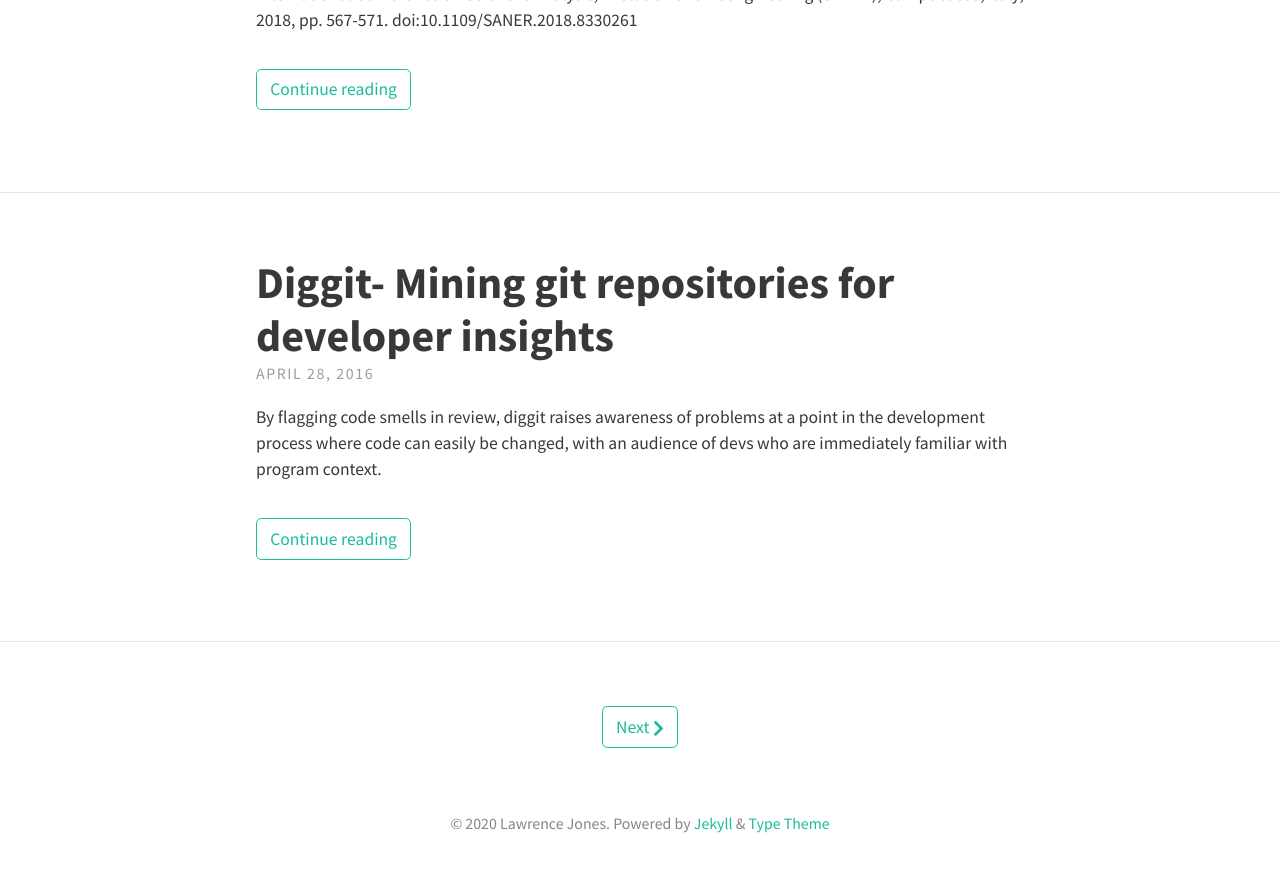
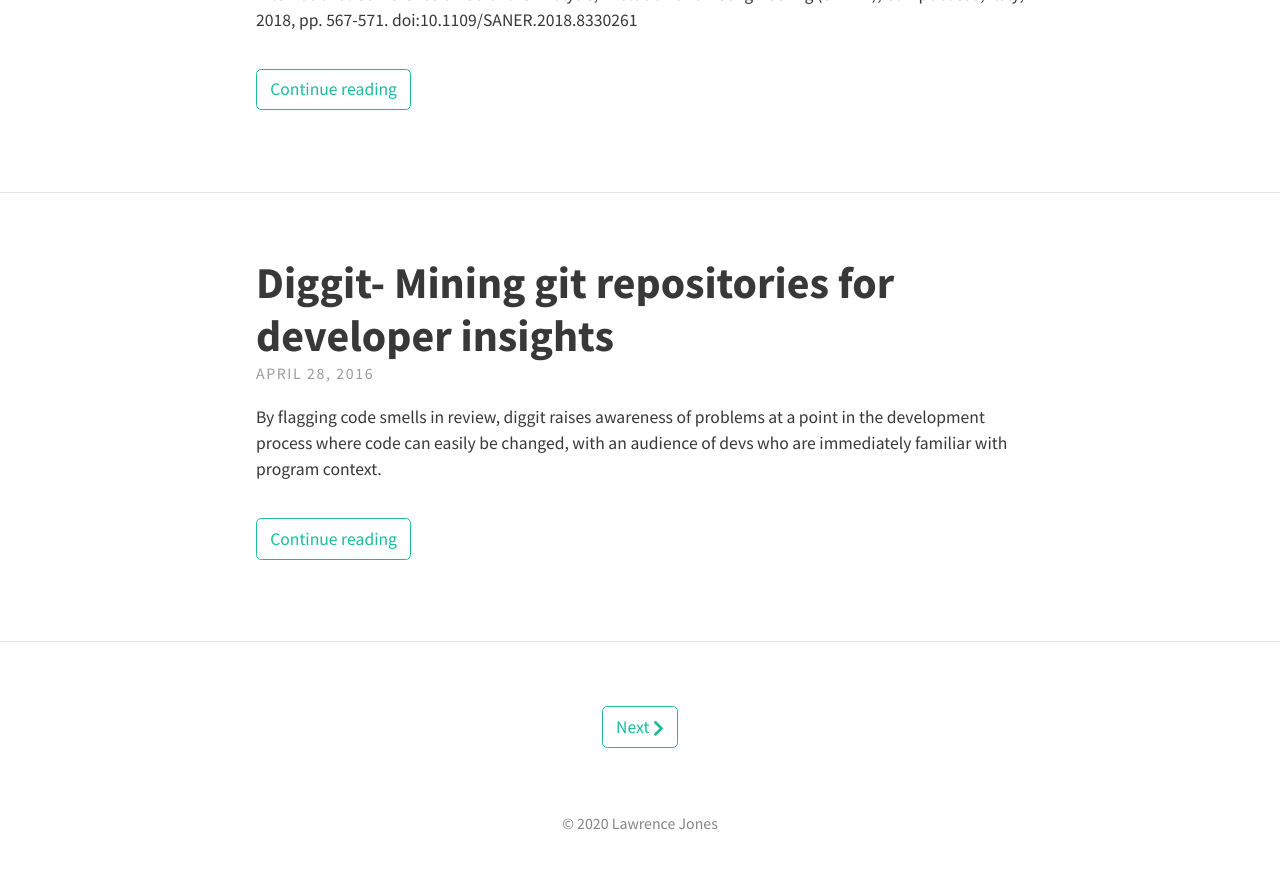
Before and after one commit to samstarling/blog.lawrencejones.dev, a Jekyll site: the page built from index.html, in a window 1280 px wide and 900 px high, scrolled down 1579 px. Shown: the top 872 px of the window. Built offline with Jekyll 4.4.1, drawn with Linux system fonts in a browser that asks for light colours; nearby versions of some CDN libraries; the list of posts is cut into pages by our own code.

Commit message:
Remove jekyll footer

```diff
--- a/_config.yml
+++ b/_config.yml
@@ -26,7 +26,7 @@ theme_settings:
   header_text:
   header_text_feature_image:
   footer_text: >
-    © 2020 Lawrence Jones. Powered by <a href="https://jekyllrb.com/">Jekyll</a> & <a href="https://github.com/rohanchandra/type-theme">Type Theme</a>
+    © 2020 Lawrence Jones
 
   # Icons
   rss: true
```
